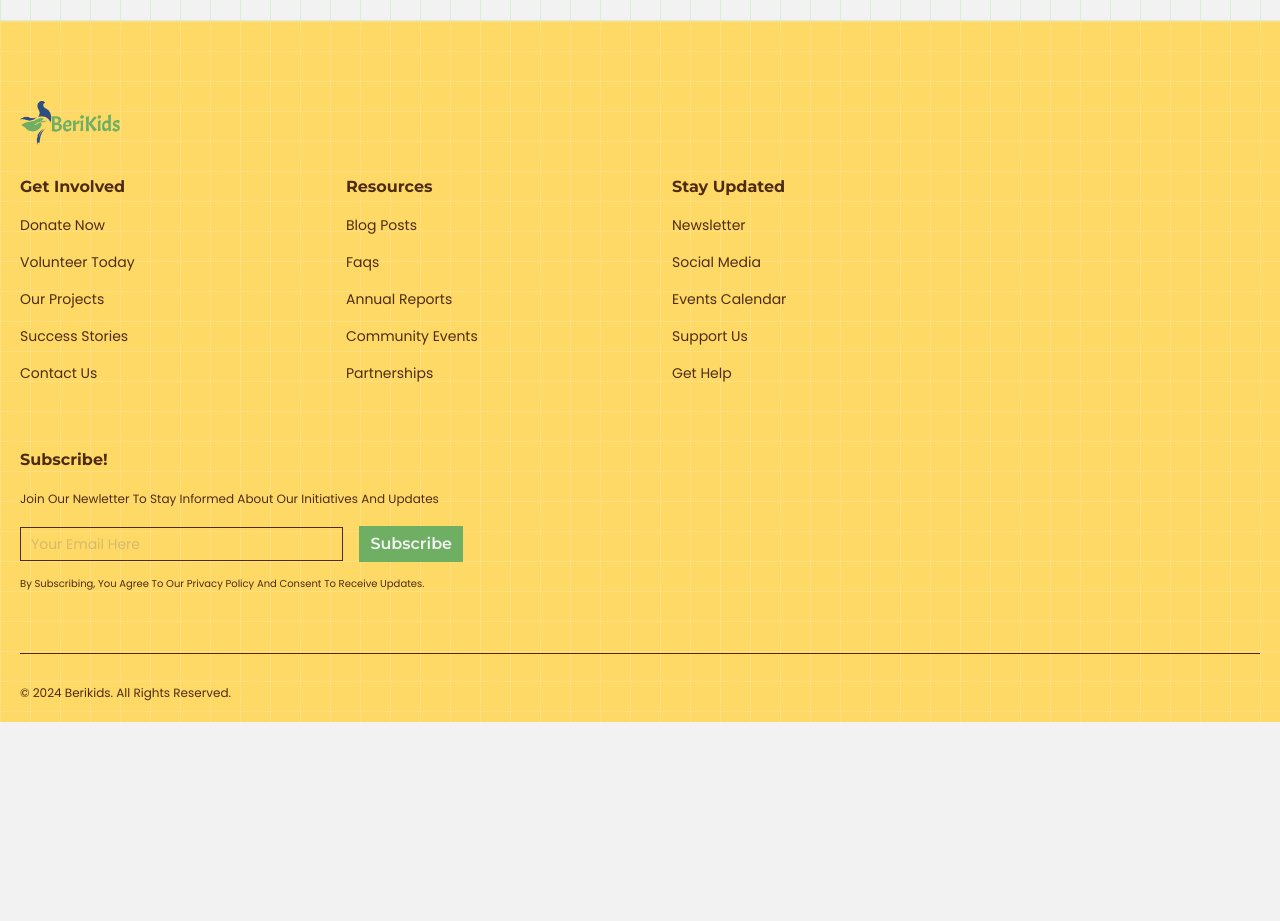
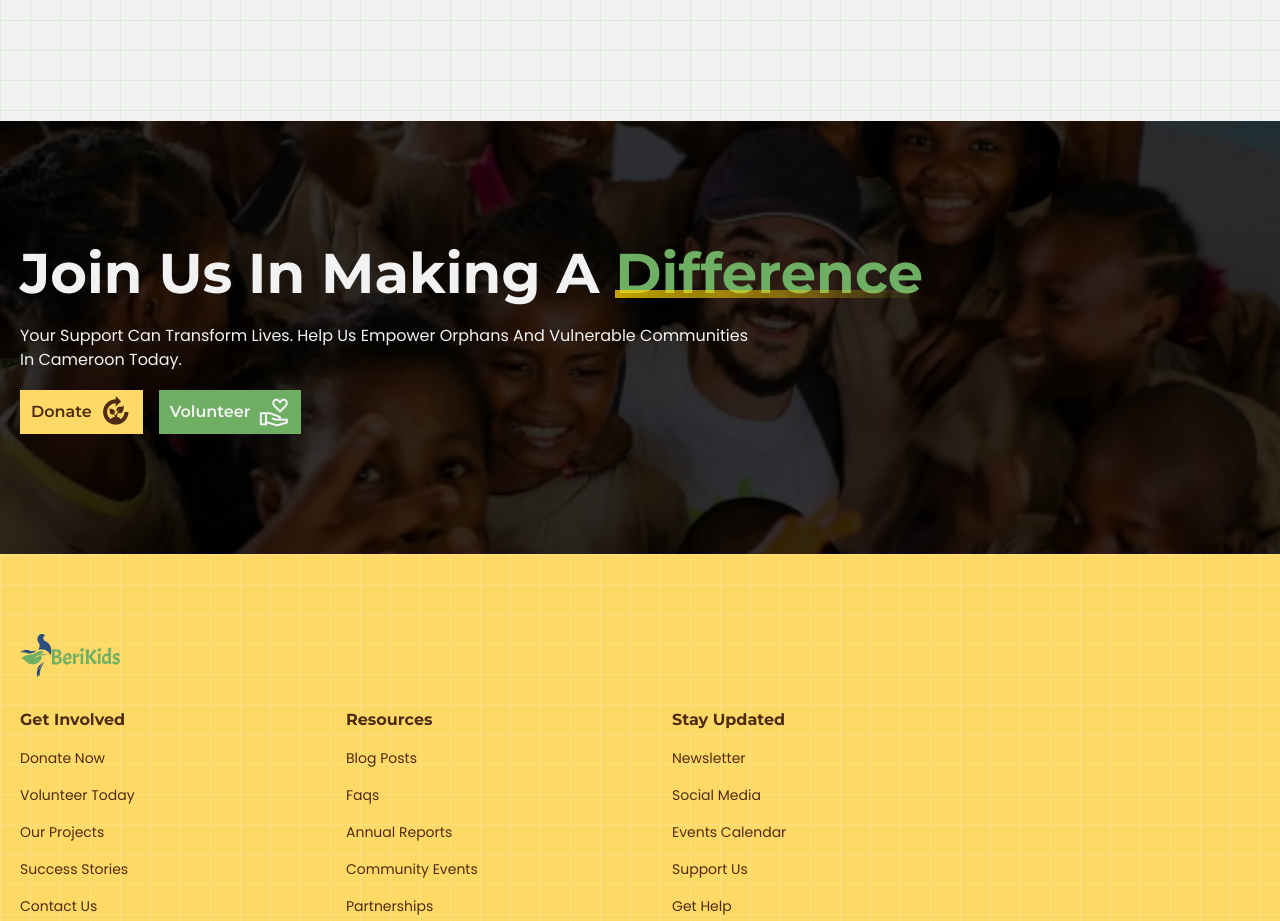
Before and after one commit to netphabric/berikids-ngo, a SvelteKit app: page /about-us in a window 1280 px wide. Shown: the part 4120-5041 px from the top of the page. Before the commit the page ends 4842 px from the top, so only its background shows below. Built offline with nearby package versions, Linux system fonts and the light colour scheme.

Commit message:
implement diff section on about page

```diff
--- a/src/routes/about-us/+page.svelte
+++ b/src/routes/about-us/+page.svelte
@@ -245,4 +245,29 @@
 			{/each}
 		</div>
 	</section>
+
+	<section class={styles.makeADiff}>
+		<div class={styles.wrapper}>
+			<h2 class={styles.title}>
+				Join us in making a <span class={styles.highlight}>difference</span>
+			</h2>
+
+			<p class={styles.desc}>
+				your support can transform lives. help us empower orphans and vulnerable communities in
+				cameroon today.
+			</p>
+
+			<div class={styles.ctaBtns}>
+				<Button>
+					<span>donate</span>
+					<span class="material-symbols-sharp">compost</span>
+				</Button>
+
+				<Button secondary>
+					<span>volunteer</span>
+					<span class="material-symbols-sharp">volunteer_activism</span>
+				</Button>
+			</div>
+		</div>
+	</section>
 </main>
--- a/src/routes/about-us/page.module.scss
+++ b/src/routes/about-us/page.module.scss
@@ -398,4 +398,57 @@
       }
     }
   }
+
+  .makeADiff {
+    background-image: linear-gradient(rgba(0, 0, 0, 0.8), rgba(0, 0, 0, 0.8)), url('/images/as1.webp');
+    background-repeat: no-repeat;
+    background-position: center;
+    background-size: cover;
+    width: 100%;
+    margin-bottom: -80px;
+    padding-block: 120px;
+    padding-inline: 20px;
+
+    .wrapper {
+      max-width: 1440px;
+      margin-inline: auto;
+      display: flex;
+      flex-direction: column;
+      justify-content: space-evenly;
+      gap: rem(18);
+      color: $white;
+
+      .title {
+        @include highlight();
+
+        @include minWidth('mobile') {
+          font-size: $h4;
+          line-height: rem(45);
+        }
+
+        @include minWidth('tablet') {
+          font-size: $h3;
+          line-height: rem(55);
+        }
+
+        @include minWidth('desktop') {
+          font-size: $h1;
+          line-height: rem(65);
+        }
+      }
+
+      .desc {
+        font-size: $regular;
+
+        @include minWidth('tablet') {
+          font-size: $medium;
+          max-width: 60%;
+        }
+      }
+
+      .ctaBtns {
+        @include ctaBtn;
+      }
+    }
+  }
 }
```
